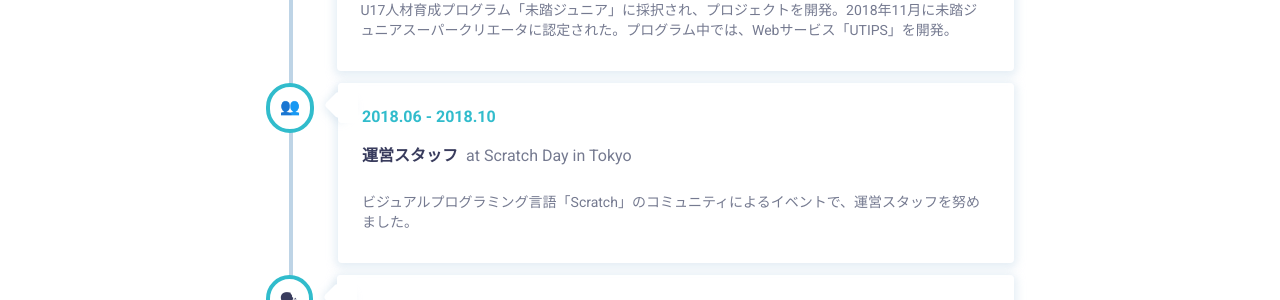
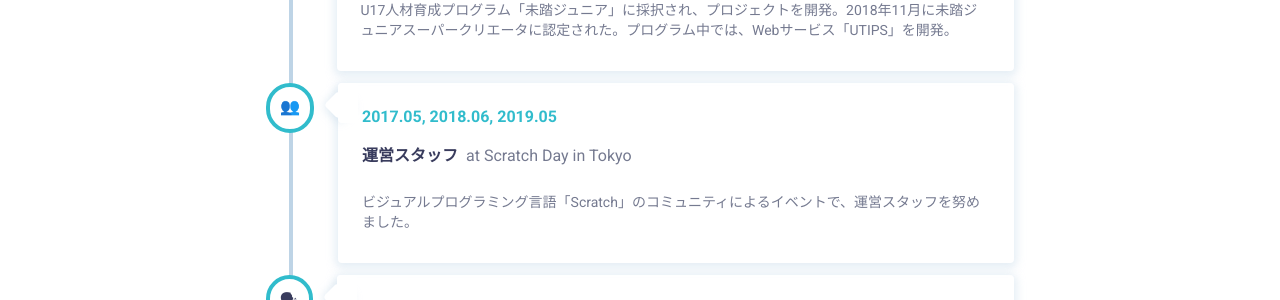
Before and after one commit to madoreenu/yuki384.github.io, a Jekyll site: the page built from about.md, in a window 1280 px wide and 900 px high, scrolled down 1984 px. Shown: the part 153-453 px from the top of the window. Built offline with Jekyll 4.4.1, drawn with Linux system fonts in a browser that asks for light colours; nearby versions of some CDN libraries; some web fonts are replaced.

Commit message:
Fix date of scratchDay

```diff
--- a/_data/history.yml
+++ b/_data/history.yml
@@ -24,7 +24,7 @@
 
 - title: 運営スタッフ
   place: Scratch Day in Tokyo
-  date: 2018.06 - 2018.10
+  date: 2017.05, 2018.06, 2019.05
   content: ビジュアルプログラミング言語「Scratch」のコミュニティによるイベントで、運営スタッフを努めました。
   thumbnail: '&#x1f465;'
 
```
